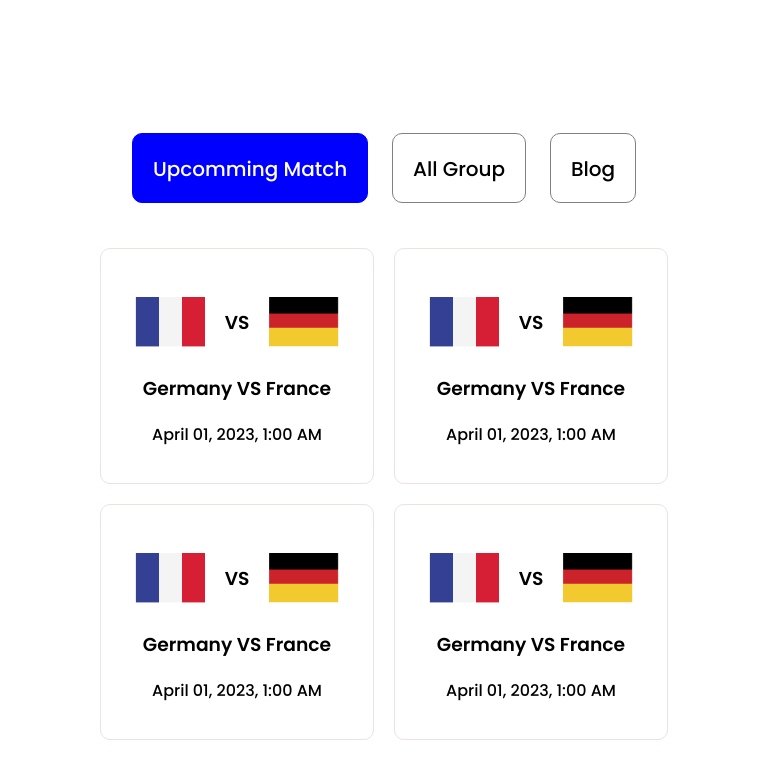
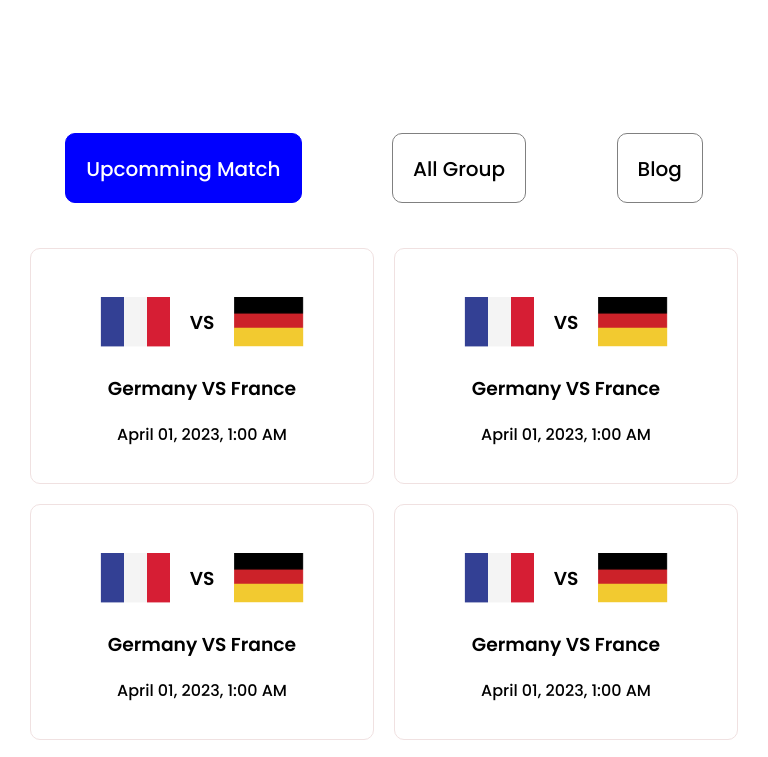
Before and after one commit to hasanimrul/live-sports, a plain HTML site: page upcomming.html in a window 768 px wide. Shown: the part 597-1354 px from the top of the page. Drawn offline with Linux system fonts and the light colour scheme.

Commit message:
some correction

```diff
--- a/style.css
+++ b/style.css
@@ -423,13 +423,31 @@ hr{
 
 
    /* upcomming-match.html style */
-   .upcomming-match-container{
+.upcomming-match-container{
     display: flex;
     flex-direction: column;
+    margin: 0;
+    padding: 0;
+}
+.side-button{
+    display: flex;
+    flex-direction: row;
+    justify-content: space-around;
+    background-color: #ffffff;
+    height: 80px;
+    border-radius: 15px;
+    width:auto
+   }
+   .side-button a{
+    padding:20px ;
+    font-size: 20px;
 }
    .match-features{
     display: grid;
     grid-template-columns: repeat(2, 1fr);
+    align-items: center;
+    margin-left: 30px;
+    margin-right: 30px;
 }
 
 /* footer section style  */
```
